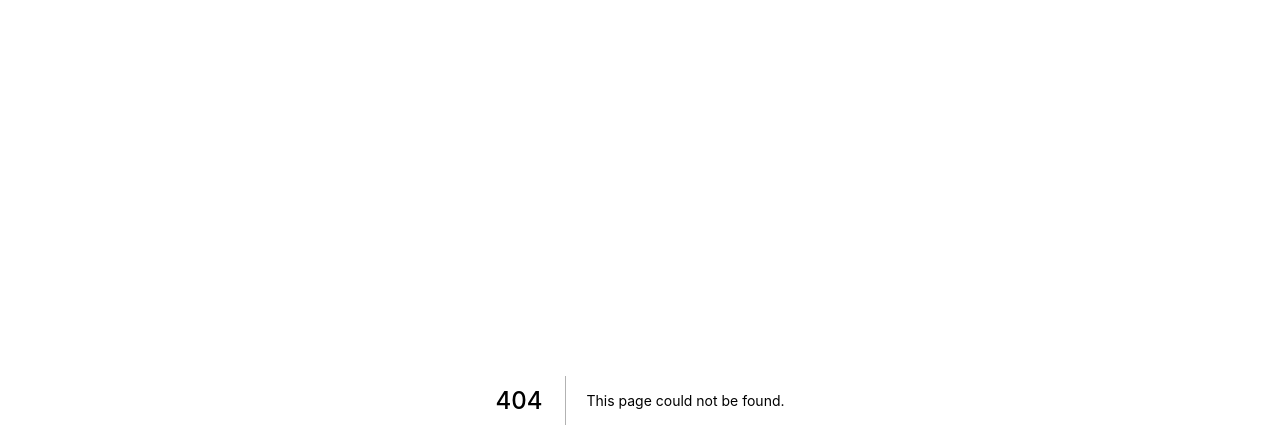
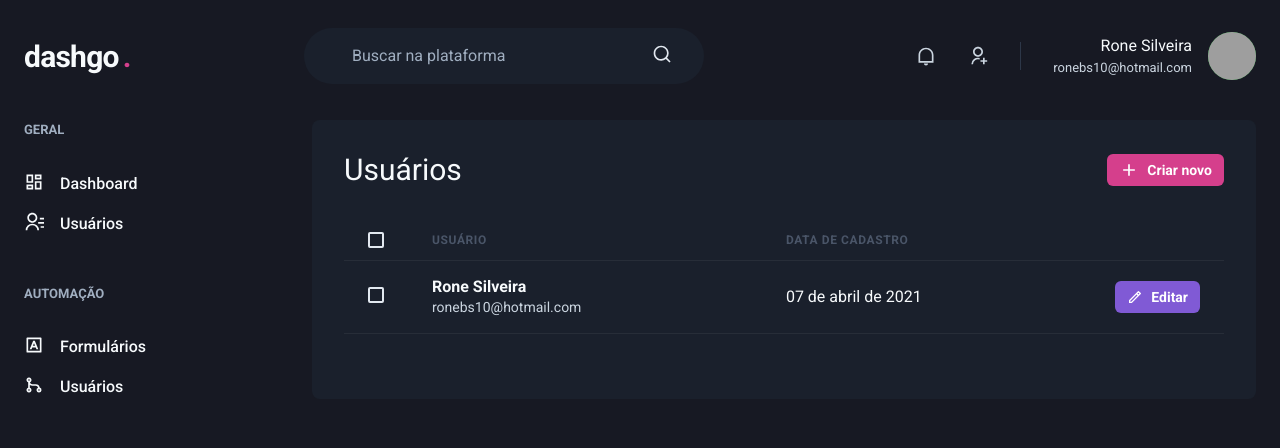
Before and after one commit to RoneBS/ignite-dashgo, a Next.js app: page /users in a window 1280 px wide. Before the commit this address had no page. Shown: the top 448 px of the page. Built offline with nearby package versions, Linux system fonts and the light colour scheme; grey boxes are pictures that could not be loaded.

Commit message:
adding user list table to users page

```diff
--- /dev/null
+++ b/src/pages/users/index.tsx
@@ -0,0 +1,73 @@
+import { Box, Button, Checkbox, Flex, Heading, Icon, Table, Tbody, Text, Thead, Td, Th, Tr } from '@chakra-ui/react'
+import { RiAddLine, RiPencilLine } from 'react-icons/ri';
+import { Header } from '../../components/Header'
+import { Sidebar } from '../../components/Sidebar'
+
+export default function UserList() {
+  return (
+    <Box>
+      <Header />
+      <Flex w="100%" my="6" maxWidth={1480} mx="auto" px="6">
+        <Sidebar />
+
+        <Box flex="1" borderRadius={8} bg="gray.800" p="8">
+          <Flex mb="8" justify="space-between" align="center">
+            <Heading size="lg" fontWeight="normal">Usuários</Heading>
+
+            <Button
+              as="a"
+              size="sm"
+              fontSize="sm"
+              colorScheme="pink"
+              leftIcon={<Icon as={RiAddLine} fontSize="20" />}>
+              Criar novo
+            </Button>
+          </Flex>
+
+          <Table colorScheme="whiteAlpha">
+            <Thead>
+              <Tr>
+                <Th px="6" color="gray.300" width="8">
+                  <Checkbox colorScheme="pink" />
+                </Th>
+                <Th>Usuário</Th>
+                <Th>Data de cadastro</Th>
+                <Th w="8"></Th>
+              </Tr>
+            </Thead>
+            <Tbody>
+              <Tr>
+                <Td px="6">
+                <Checkbox colorScheme="pink" />
+                </Td>
+                <Td>
+                  <Box>
+                    <Text fontWeight="bold">Rone Silveira</Text>
+                    <Text fontSize="sm" color="gray.300">ronebs10@hotmail.com</Text>
+                  </Box>
+                </Td>
+                <Td>
+                  07 de abril de 2021
+                </Td>
+                <Td>
+                <Button
+                  as="a"
+                  size="sm"
+                  fontSize="sm"
+                  colorScheme="purple"
+                  leftIcon={<Icon as={RiPencilLine} fontSize="16" />}
+
+                >
+                  Editar
+                </Button>
+                </Td>
+              </Tr>
+
+            </Tbody>
+          </Table>
+        </Box>
+
+      </Flex>
+    </Box>
+  );
+}
```
